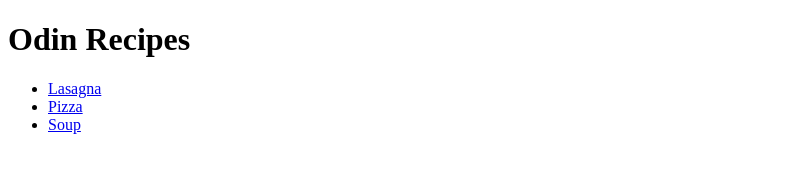
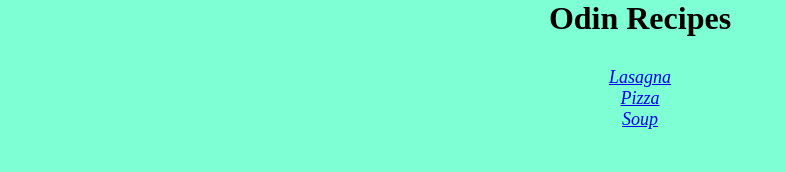
Before and after one commit to DigitalKnight0/odin-recipes1, a plain HTML site: page index.html in a window 1280 px wide. Shown: the whole page, without its empty margins (0-785 px from the left). Drawn offline with Linux system fonts and the light colour scheme.

Commit message:
Add styles to pages

```diff
--- a/index.html
+++ b/index.html
@@ -4,11 +4,12 @@
     <meta charset="UTF-8">
     <meta http-equiv="X-UA-Compatible" content="IE=edge">
     <meta name="viewport" content="width=device-width, initial-scale=1.0">
+    <link rel="stylesheet" href="./style.css">
     <title>Recipes</title>
 </head>
 <body>
     <h1>Odin Recipes</h1>
-    <ul>
+    <ul class="main-recipes">
         <li><a href="./recipes/lasagna.html">Lasagna</a></li>
         <li><a href="./recipes/pizza.html">Pizza</a></l1>
         <li><a href="./recipes/soup.html">Soup</a></li>
--- /dev/null
+++ b/style.css
@@ -0,0 +1,20 @@
+*{
+    padding: 0;
+    margin: 0;
+}
+body{
+    background-color: aquamarine;
+}
+h1, h3{
+    text-align: center;
+}
+.main-recipes{
+    font-size: 18px;
+    text-align: center;
+    margin-top: 30px;
+    font-style: italic;
+}
+img{
+    width: 200px;
+    height: 200px;
+}
```
Also changed, not shown: recipes/lasagna.html (+1 -0 lines), recipes/soup.html (+1 -0 lines).
